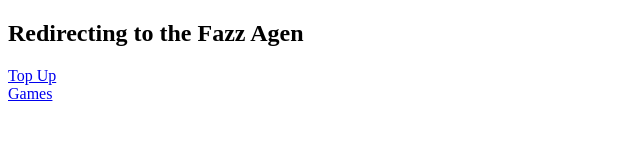
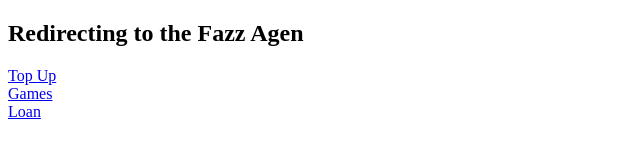
Before and after one commit to tyo-it/link, a plain HTML site: page index.html in a window 1280 px wide. Shown: the full height of the page, 0-640 px from the left. Drawn offline with Linux system fonts and the light colour scheme.

Commit message:
Update index.html

```diff
--- a/index.html
+++ b/index.html
@@ -9,5 +9,6 @@
     <h2>Redirecting to the Fazz Agen</h2>
     <a href="payfazz://payfazz.com/topup">Top Up</a><br/>
     <a href="payfazz://payfazz.com/games?product_code=1234&amount=14500">Games</a><br/>
+    <a href="payfazz://payfazz.com/loan/activation/onboarding">Loan</a><br/>
 </body>
 </html>
```
